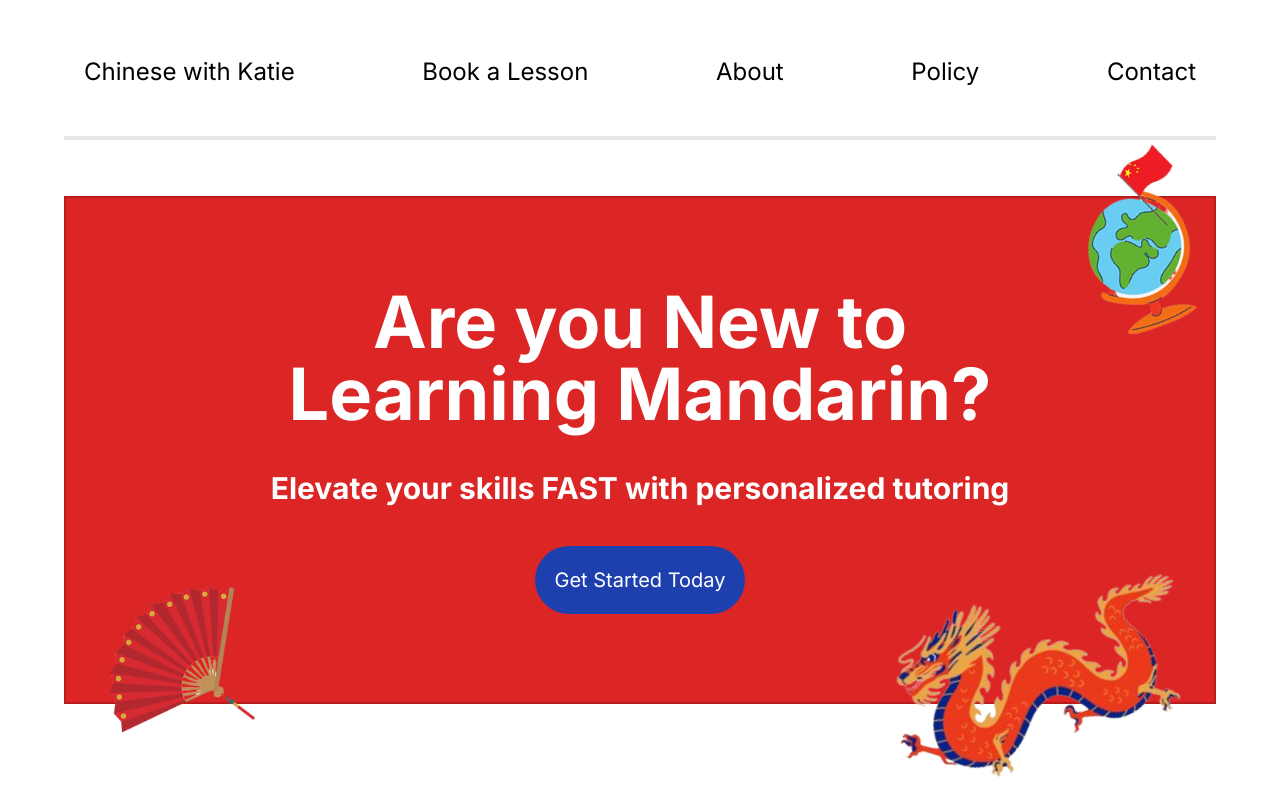
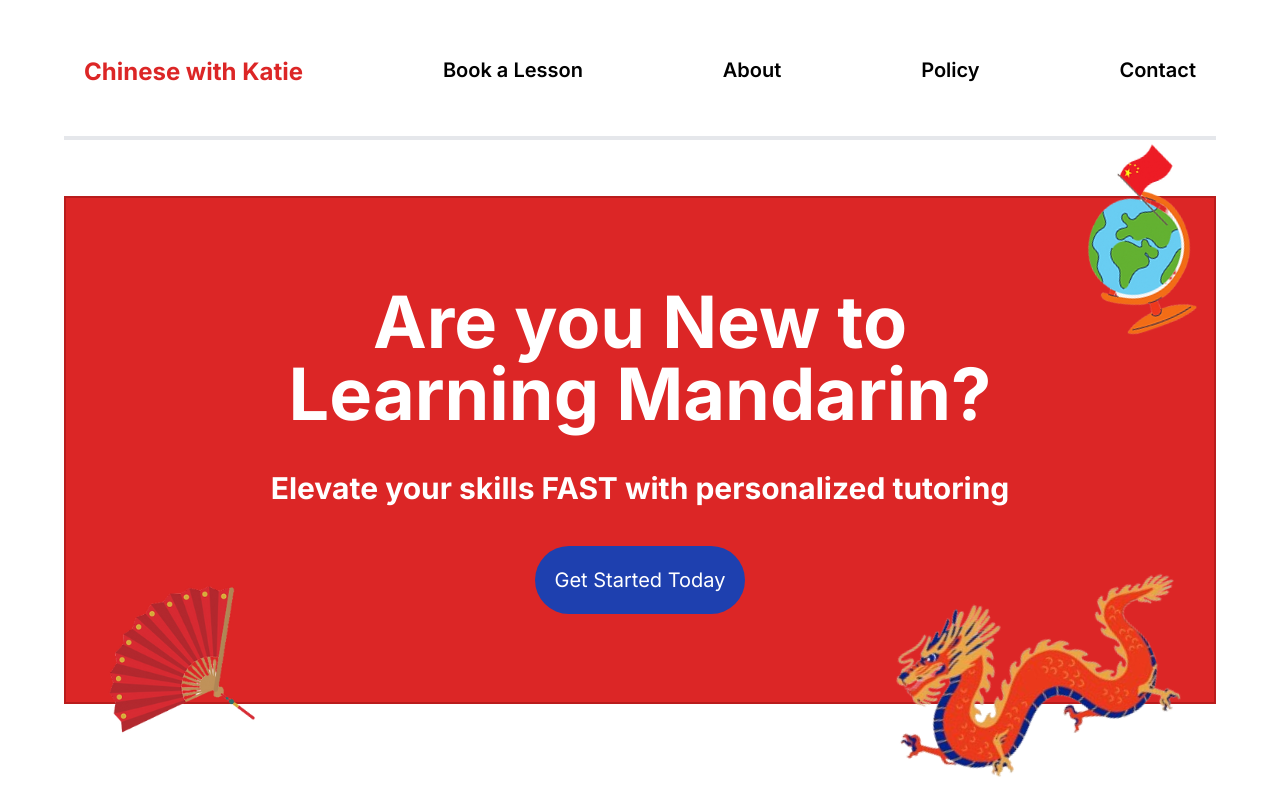
Before and after one commit to zachcygan/chinese_with_katie, a Next.js app: page / in a window 1280 px wide. Shown: the top 800 px of the page. Built offline with nearby package versions, Linux system fonts and the light colour scheme.

Commit message:
fixed coloring on navbar

```diff
--- a/src/components/navbar.tsx
+++ b/src/components/navbar.tsx
@@ -29,12 +29,12 @@ export default function Navbar() {
       <div className='flex justify-between'>
         {navigation.map((item) => {
           // const isActive = item.href === pathname;
-          const home = item.href === 'Chinese with Katie';
+          const home = item.href === '/';
           return (
             <Link
               key={item.name}
               href={item.href}
-              className={`px-5 py-2 rounded-md text-lg lg:text-2xl relative no-underline transition-all delay-150 hover:delay-0 ease-in-out ${home ? 'text-red-800' : ''}`}
+              className={`px-5 py-2 rounded-md relative no-underline transition-all delay-150 hover:delay-0 ease-in-out ${home ? 'text-red-600 font-bold text-2xl' : 'text-xl font-semibold'}`}
               aria-current={item.href === pathname ? 'page' : undefined}
               onClick={(e) => {
                 if (item.name === 'Contact') {
```
